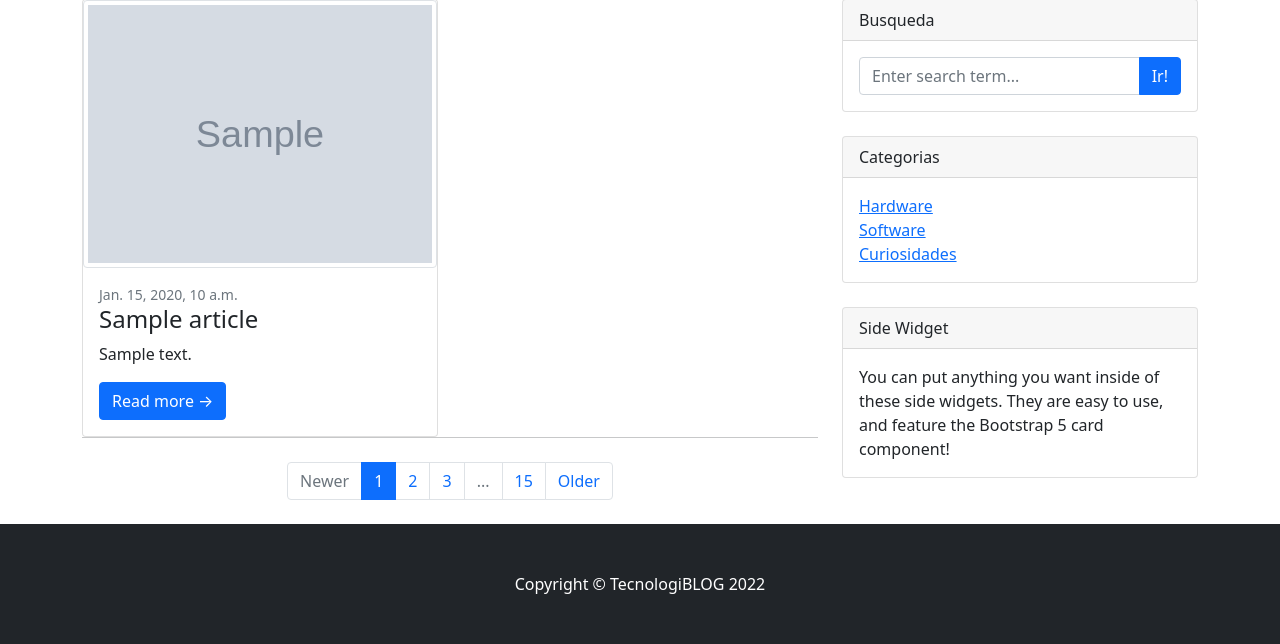
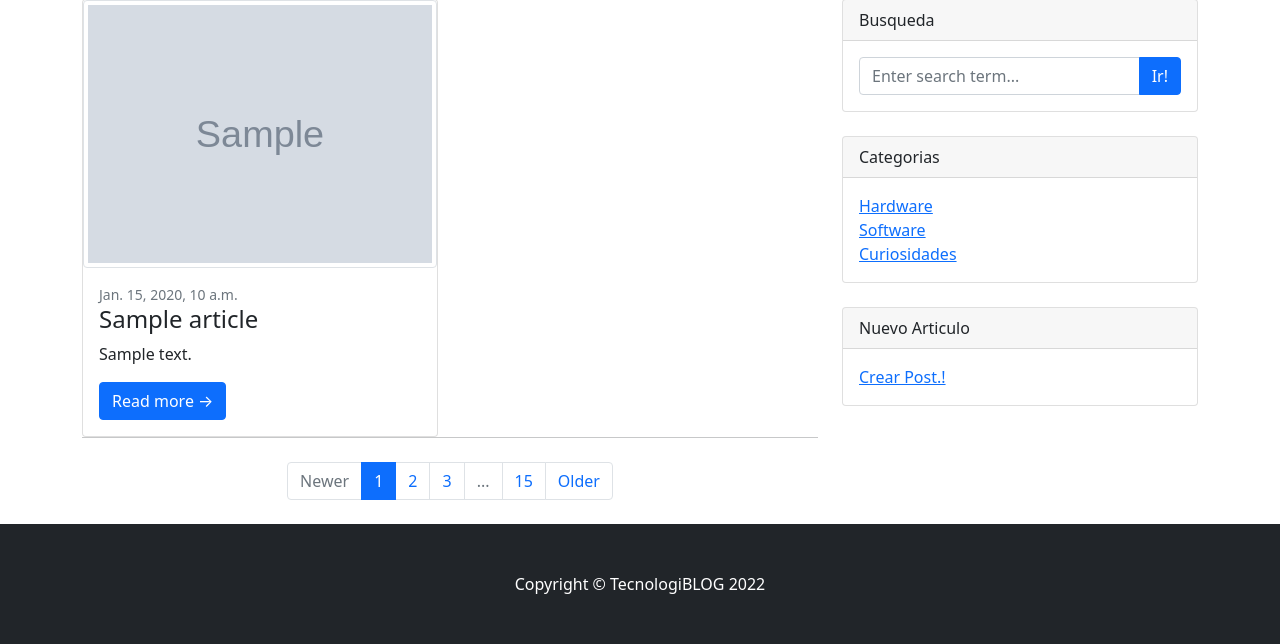
Before and after one commit to ArielPerez23/EntregaFinal-Perez-Botti-Barcia, a Django app: page / in a window 1280 px wide. Shown: the part 360-1004 px from the top of the page. Run offline with Django 4.2, Linux system fonts and the light colour scheme; tables that the repository leaves empty hold one stand-in row (values such as "Sample post"); grey boxes marked "Sample" are stand-in pictures; some libraries are stand-ins or nearby versions.

Commit message:
Links para crear posts

```diff
--- a/blog/templates/blog/base.html
+++ b/blog/templates/blog/base.html
@@ -25,6 +25,10 @@
                         <li class="nav-item"><a class="nav-link" href="{% url 'hardware' %}">Hardware</a></li>
                         <li class="nav-item"><a class="nav-link" href="{% url 'software' %}">Software</a></li>
                         <li class="nav-item"><a class="nav-link" aria-current="page" href="{% url 'curiosidades' %}">Curiosidades</a></li>
+
+                        {% if user.is_authenticated %}
+                            <li class="nav-item"><a class="nav-link" aria-current="page" href="{% url 'nuevo_articulo' %}">Crear Post</a></li>
+                        {% endif %}
                         <li class="nav-item"><a class="nav-link" aria-current="page" href="{% url 'about' %}">Acerca de</a></li>
 
                             {% if user.is_authenticated %}
--- a/blog/templates/blog/index.html
+++ b/blog/templates/blog/index.html
@@ -84,8 +84,8 @@ Inicio - Blog
             </div>
             <!-- Side widget-->
             <div class="card mb-4">
-                <div class="card-header">Side Widget</div>
-                <div class="card-body">You can put anything you want inside of these side widgets. They are easy to use, and feature the Bootstrap 5 card component!</div>
+                <div class="card-header">Nuevo Articulo</div>
+                <div class="card-body"><a href="{% url 'nuevo_articulo' %}">Crear Post.!</a></div>
             </div>
         </div>
     </div>
```
